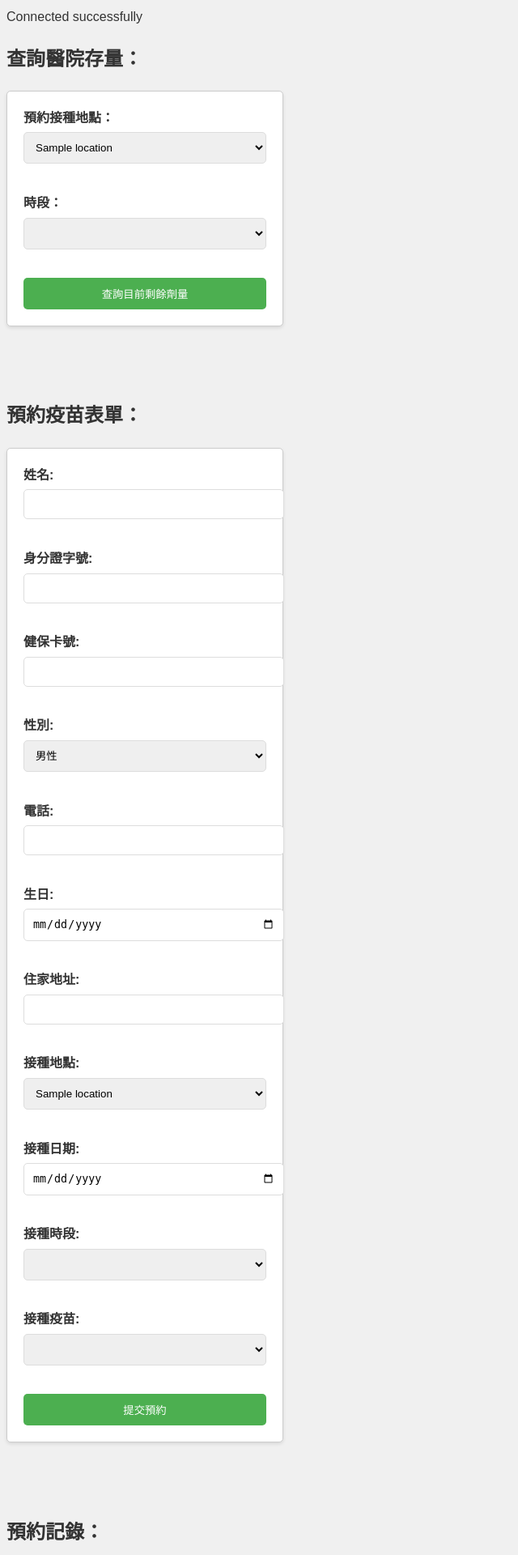
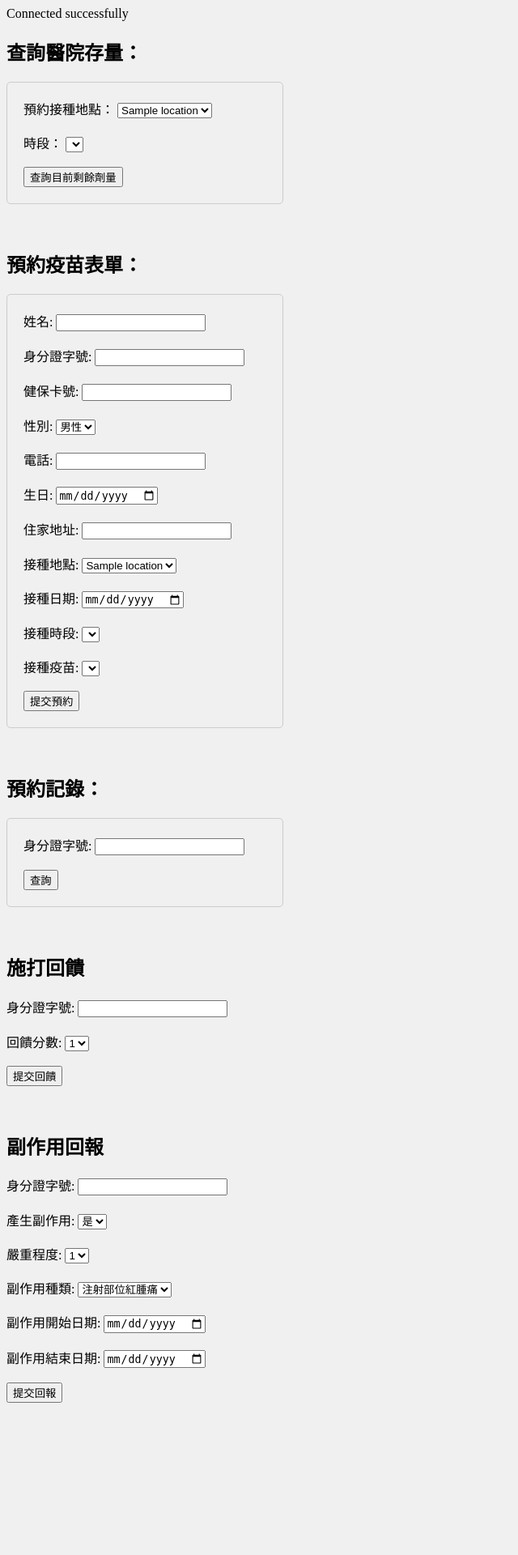
Before and after one commit to alexanderlu828/DB_Project_Group21, a PHP site: page /user.php in a window 1280 px wide. Shown: the top 1920 px of the page at 81% size, without its empty margins (0-640 px from the left). After the commit the page ends 1732 px from the top, so only its background shows below. Run offline with PHP 8.4, Linux system fonts and the light colour scheme; tables that the repository leaves empty or names only in its code hold one stand-in row (values such as "Sample post"); lists and menus that the app fills with data are empty; some libraries are stand-ins or nearby versions.

Commit message:
Update user.php

```diff
--- a/user.php
+++ b/user.php
@@ -3,45 +3,6 @@
 <head>
     <meta charset="UTF-8">
     <title>Vaccine System</title>
-    <style>
-        body {
-            font-family: Arial, sans-serif;
-            background-color: #f4f4f4;
-            color: #333;
-            line-height: 1.6;
-        }
-        .user-container, .feedback-container, .side-effect-container {
-            background: #fff;
-            padding: 20px;
-            margin: 20px 0;
-            border-radius: 10px;
-            box-shadow: 0 2px 4px rgba(0,0,0,0.1);
-        }
-        label {
-            display: block;
-            margin-bottom: 5px;
-            font-weight: bold;
-        }
-        input[type="text"], select, input[type="date"] {
-            width: 100%;
-            padding: 10px;
-            margin-bottom: 10px;
-            border-radius: 5px;
-            border: 1px solid #ddd;
-        }
-        input[type="button"] {
-            width: 100%;
-            padding: 10px;
-            border: none;
-            border-radius: 5px;
-            background-color: #4CAF50;
-            color: white;
-            cursor: pointer;
-        }
-        input[type="button"]:hover {
-            background-color: #45a049;
-        }
-    </style>
 </head>
 <body>
 <!-- user表單 -->
```
